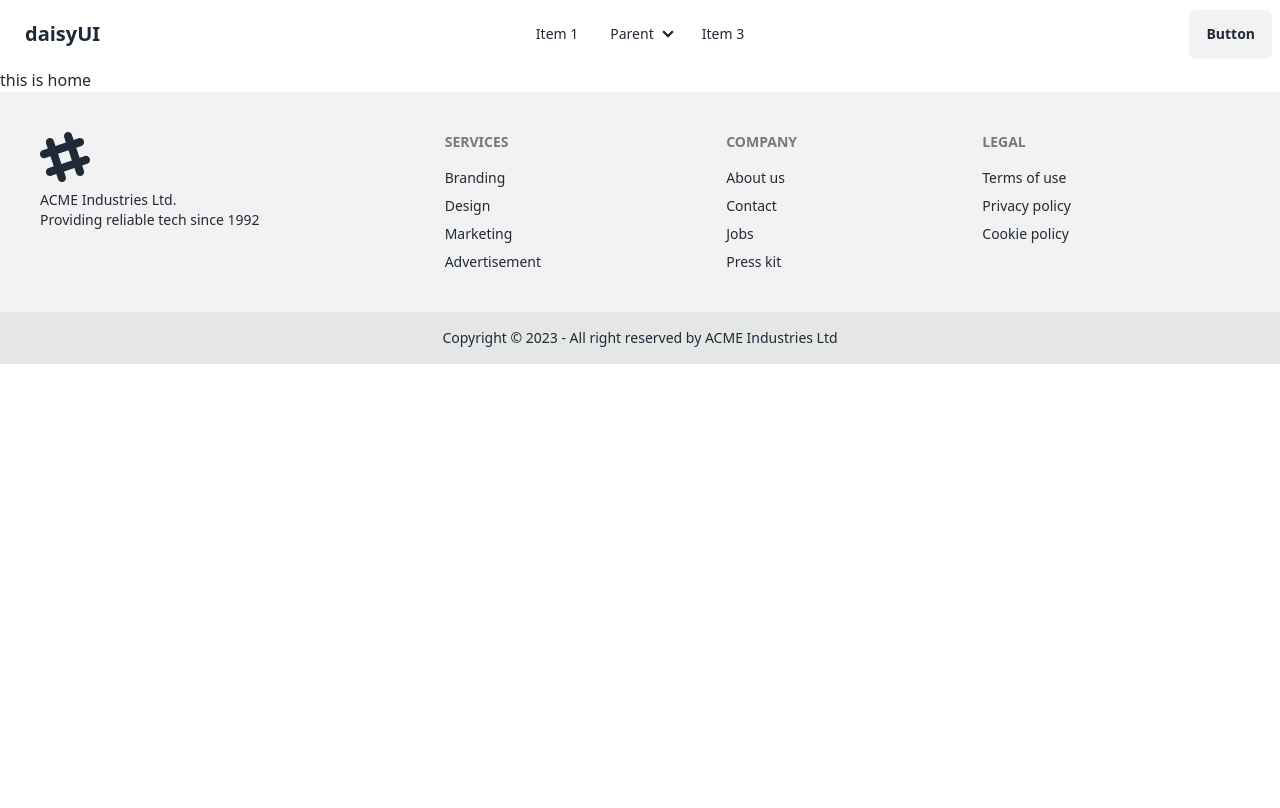
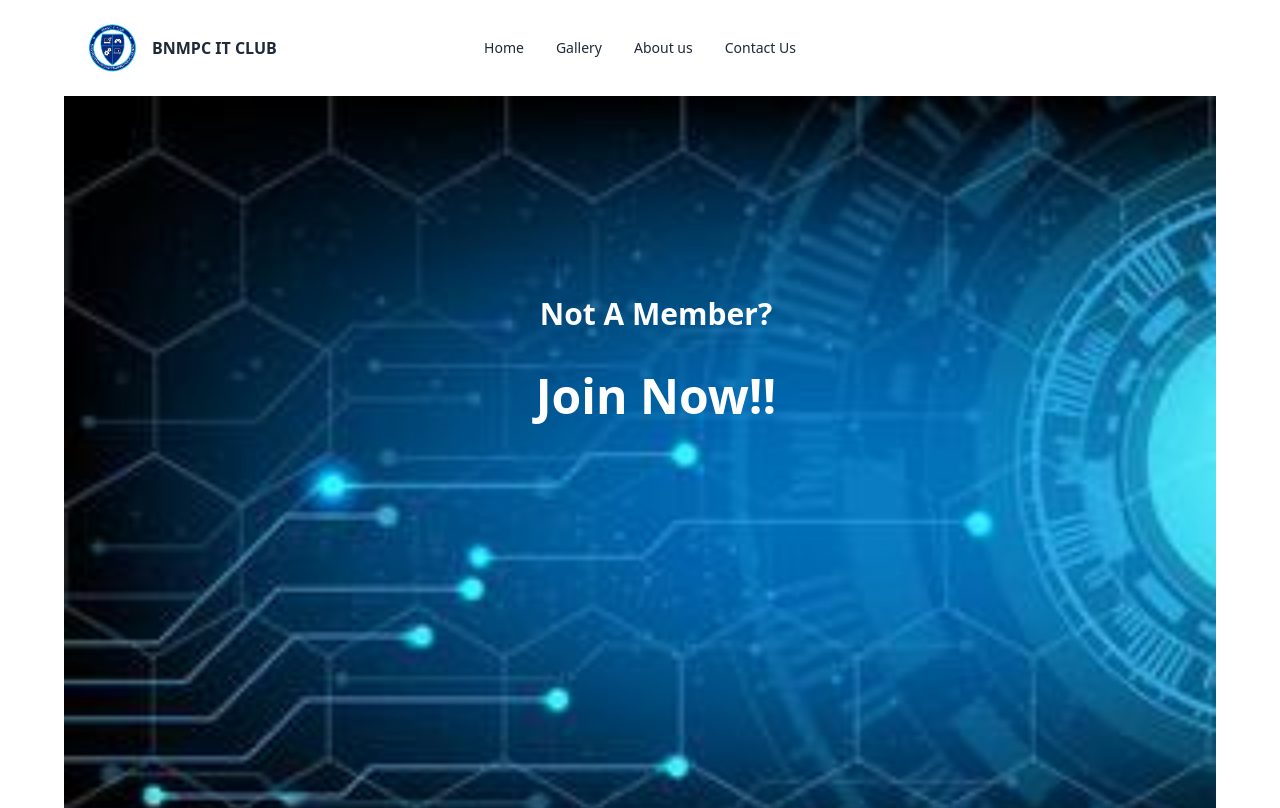
Before and after one commit to suraiyasultana826/bnmpc-it-club-client, a React (Vite) app: page / in a window 1280 px wide. Shown: the top 808 px of the page. Built offline with nearby package versions, Linux system fonts and the light colour scheme.

Commit message:
made navbar

```diff
--- a/index.html
+++ b/index.html
@@ -2,9 +2,10 @@
 <html lang="en" data-theme="light">
   <head>
     <meta charset="UTF-8" />
-    <link rel="icon" type="image/svg+xml" href="/vite.svg" />
+    <link rel="icon" type="image" href="../../src/assets/Official Logo.png" />
     <meta name="viewport" content="width=device-width, initial-scale=1.0" />
-    <title>Vite + React</title>
+
+    <title>BNMPC IT CLUB</title>
   </head>
   <body>
     <div id="root"></div>
--- /dev/null
+++ b/src/Pages/Home/Banner/Banner.jsx
@@ -0,0 +1,17 @@
+import banner from '../../../assets/banner.jpg'
+const Banner = () => {
+    return (
+        <div className='w-full h-screen mb-20 bg-no-repeat bg-cover  ' style={{ backgroundImage: `url(${banner})` }}>
+          <div className='flex justify-center items-center ml-40 text-center w-3/4 mx-auto content-center lg:pt-40'>
+          <div>
+           <h1 className='md:text-3xl text-white font-bold lg:my-10'>Not A Member?</h1>
+                <p className='text-white md:font-extrabold md:text-5xl lg:my-10'>Join Now!!</p>
+
+           </div>
+          </div>
+
+        </div>
+    );
+};
+
+export default Banner;
--- a/src/Pages/Home/Home/Home.jsx
+++ b/src/Pages/Home/Home/Home.jsx
@@ -1,8 +1,9 @@
+import Banner from "../Banner/Banner";
 
 const Home = () => {
     return (
         <div>
-            <h2>this is home</h2>
+            <Banner></Banner>
 
         </div>
     );
--- a/src/Pages/Home/Shared/Navbar/Navbar.jsx
+++ b/src/Pages/Home/Shared/Navbar/Navbar.jsx
@@ -1,5 +1,11 @@
-
+import logo from '../../../../assets/Official Logo.png'
 const Navbar = () => {
+  const navOptions = <>
+    <li><a>Home</a></li>
+    <li><a>Gallery</a></li>
+    <li><a>About us</a></li>
+    <li><a>Contact Us</a></li>
+  </>
     return (
         <div className="navbar bg-base-100">
         <div className="navbar-start">
@@ -8,36 +14,19 @@ const Navbar = () => {
               <svg xmlns="http://www.w3.org/2000/svg" className="h-5 w-5" fill="none" viewBox="0 0 24 24" stroke="currentColor"><path strokeLinecap="round" strokeLinejoin="round" strokeWidth="2" d="M4 6h16M4 12h8m-8 6h16" /></svg>
             </div>
             <ul tabIndex={0} className="menu menu-sm dropdown-content mt-3 z-[1] p-2 shadow bg-base-100 rounded-box w-52">
-              <li><a>Item 1</a></li>
-              <li>
-                <a>Parent</a>
-                <ul className="p-2">
-                  <li><a>Submenu 1</a></li>
-                  <li><a>Submenu 2</a></li>
-                </ul>
-              </li>
-              <li><a>Item 3</a></li>
-            </ul>
+            {navOptions}
+             </ul>
           </div>
-          <a className="btn btn-ghost text-xl">daisyUI</a>
+         <img className='w-20 h-20' src={logo} alt="" />
+         <p className='font-bold'>BNMPC IT CLUB</p>
         </div>
         <div className="navbar-center hidden lg:flex">
           <ul className="menu menu-horizontal px-1">
-            <li><a>Item 1</a></li>
-            <li>
-              <details>
-                <summary>Parent</summary>
-                <ul className="p-2">
-                  <li><a>Submenu 1</a></li>
-                  <li><a>Submenu 2</a></li>
-                </ul>
-              </details>
-            </li>
-            <li><a>Item 3</a></li>
+           {navOptions}
           </ul>
         </div>
         <div className="navbar-end">
-          <a className="btn">Button</a>
+          {/* <a className="btn">Button</a> */}
         </div>
       </div>
     );
--- a/src/main.jsx
+++ b/src/main.jsx
@@ -8,7 +8,9 @@ import {
 import { router } from './Routes/Routes';
 
 ReactDOM.createRoot(document.getElementById('root')).render(
-  <React.StrictMode>
+ <div className='max-w-6xl mx-auto'>
+   <React.StrictMode>
       <RouterProvider router={router} />
   </React.StrictMode>,
+ </div>
 )
```
Also changed, not shown: src/assets/Official Logo.png (added), src/assets/banner.jpg (added).
